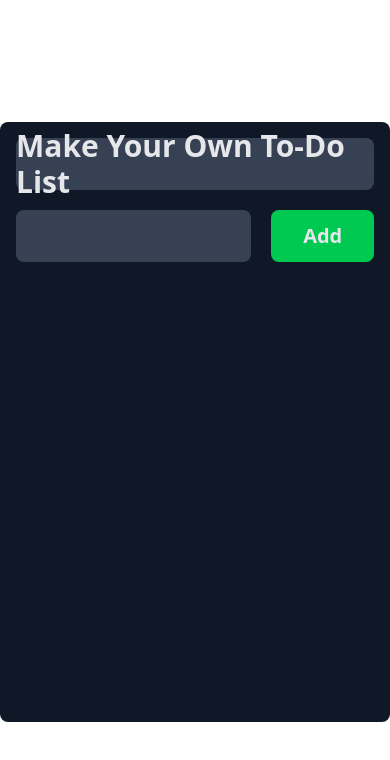
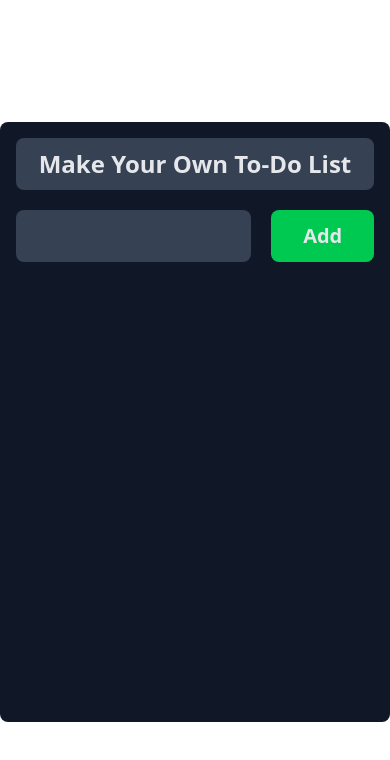
Before and after one commit to MyHKo/react-tailwind-todo, a React (Vite) app: page / in a window 390 px wide. Shown: the top 760 px of the page. Built offline with nearby package versions, Linux system fonts and the light colour scheme.

Commit message:
Fix: fix bugs in task list formation

```diff
--- a/src/App.jsx
+++ b/src/App.jsx
@@ -8,7 +8,7 @@ function App() {
     const [list] = useContext(ListContext)
 
     const taskList = list.map((task) => (
-        <Task key={task.id} id={task.id} name={task.name}/>
+        <Task key={task.id} id={task.id} name={task.name} done={task.done}/>
     ))
 
   return (
--- a/src/components/Title/index.jsx
+++ b/src/components/Title/index.jsx
@@ -1,7 +1,7 @@
 function Title() {
     return (
         <div className="flex items-center justify-center rounded-lg w-parent h-13 bg-gray-700">
-            <h1 className={"text-gray-200 text-3xl font-bold"}>Make Your Own To-Do List</h1>
+            <h1 className={"text-gray-200 text-2xl sm:text-3xl font-bold"}>Make Your Own To-Do List</h1>
         </div>
     )
 }
```
